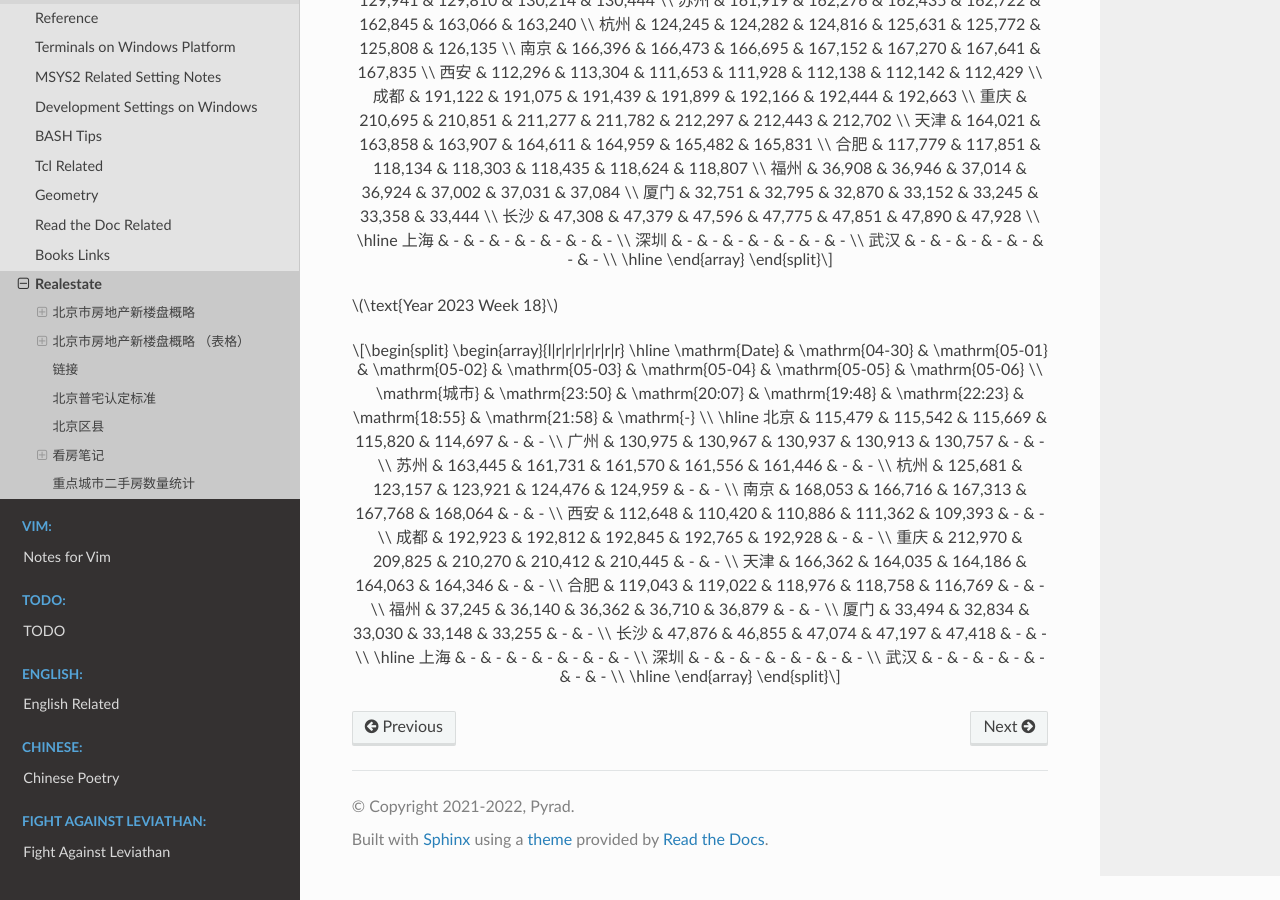
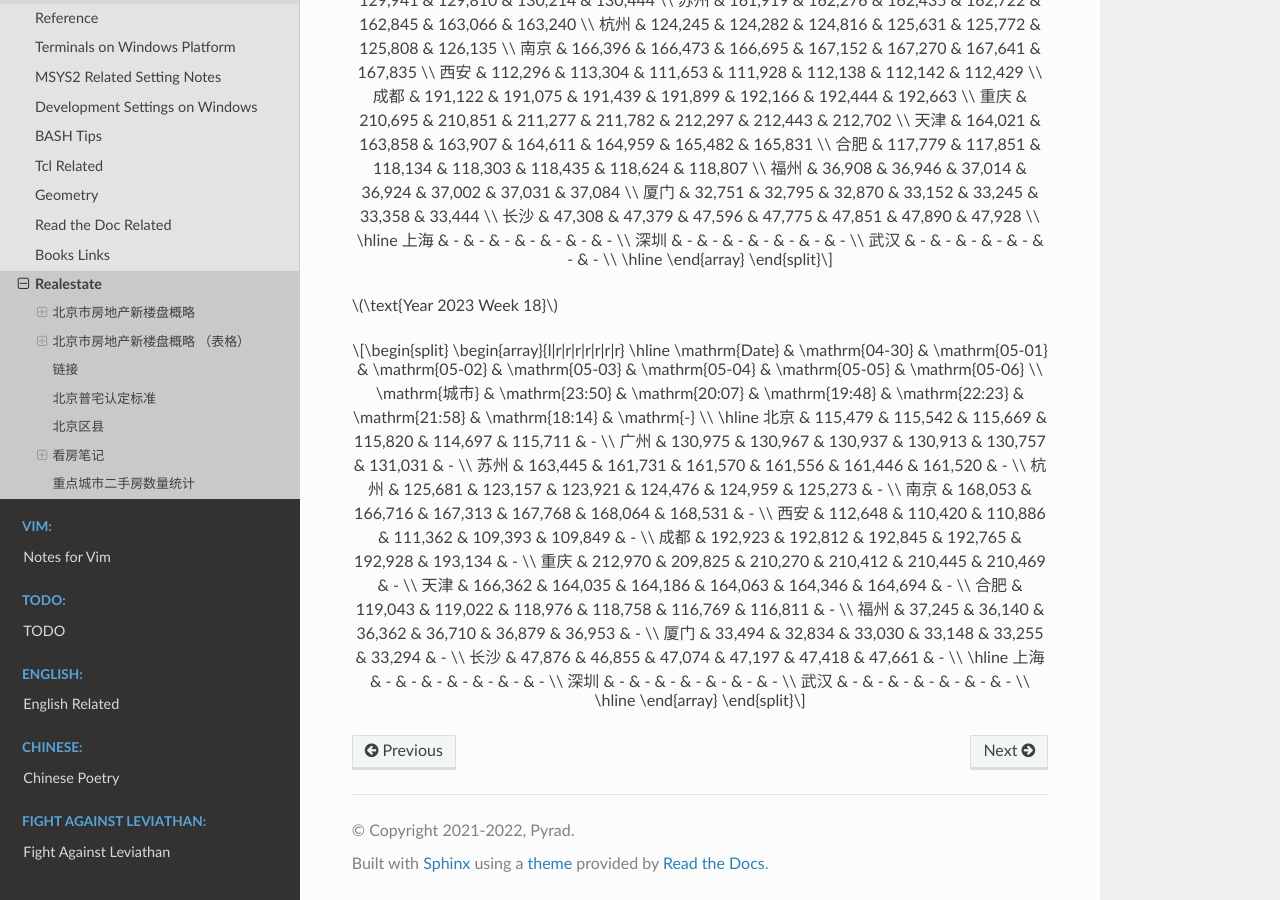
Before and after one commit to Pyrad/pyradnotes, a Sphinx documentation site: the page built from source/Notes/realestate.md, in a window 1280 px wide and 900 px high, scrolled down 13501 px. Built offline with Sphinx 7.4.7 and the Read the Docs theme 2.0.0, drawn with Linux system fonts in a browser that asks for light colours; a script that is not in the unit is left out.

Commit message:
Realestate Update resale numbers 2023-05-05

```diff
--- a/source/Notes/realestate.md
+++ b/source/Notes/realestate.md
@@ -689,21 +689,21 @@ $$
 \begin{array}{l|r|r|r|r|r|r|r}
 \hline
 \mathrm{Date} & \mathrm{04-30} & \mathrm{05-01} & \mathrm{05-02} & \mathrm{05-03} & \mathrm{05-04} & \mathrm{05-05} & \mathrm{05-06} \\
-\mathrm{城市} & \mathrm{23:50} & \mathrm{20:07} & \mathrm{19:48} & \mathrm{22:23} & \mathrm{18:55} & \mathrm{21:58} & \mathrm{-} \\
+\mathrm{城市} & \mathrm{23:50} & \mathrm{20:07} & \mathrm{19:48} & \mathrm{22:23} & \mathrm{21:58} & \mathrm{18:14} & \mathrm{-} \\
 \hline
-北京 & 115,479 & 115,542 & 115,669 & 115,820 & 114,697 & - & - \\
-广州 & 130,975 & 130,967 & 130,937 & 130,913 & 130,757 & - & - \\
-苏州 & 163,445 & 161,731 & 161,570 & 161,556 & 161,446 & - & - \\
-杭州 & 125,681 & 123,157 & 123,921 & 124,476 & 124,959 & - & - \\
-南京 & 168,053 & 166,716 & 167,313 & 167,768 & 168,064 & - & - \\
-西安 & 112,648 & 110,420 & 110,886 & 111,362 & 109,393 & - & - \\
-成都 & 192,923 & 192,812 & 192,845 & 192,765 & 192,928 & - & - \\
-重庆 & 212,970 & 209,825 & 210,270 & 210,412 & 210,445 & - & - \\
-天津 & 166,362 & 164,035 & 164,186 & 164,063 & 164,346 & - & - \\
-合肥 & 119,043 & 119,022 & 118,976 & 118,758 & 116,769 & - & - \\
-福州 & 37,245 & 36,140 & 36,362 & 36,710 & 36,879 & - & - \\
-厦门 & 33,494 & 32,834 & 33,030 & 33,148 & 33,255 & - & - \\
-长沙 & 47,876 & 46,855 & 47,074 & 47,197 & 47,418 & - & - \\
+北京 & 115,479 & 115,542 & 115,669 & 115,820 & 114,697 & 115,711 & - \\
+广州 & 130,975 & 130,967 & 130,937 & 130,913 & 130,757 & 131,031 & - \\
+苏州 & 163,445 & 161,731 & 161,570 & 161,556 & 161,446 & 161,520 & - \\
+杭州 & 125,681 & 123,157 & 123,921 & 124,476 & 124,959 & 125,273 & - \\
+南京 & 168,053 & 166,716 & 167,313 & 167,768 & 168,064 & 168,531 & - \\
+西安 & 112,648 & 110,420 & 110,886 & 111,362 & 109,393 & 109,849 & - \\
+成都 & 192,923 & 192,812 & 192,845 & 192,765 & 192,928 & 193,134 & - \\
+重庆 & 212,970 & 209,825 & 210,270 & 210,412 & 210,445 & 210,469 & - \\
+天津 & 166,362 & 164,035 & 164,186 & 164,063 & 164,346 & 164,694 & - \\
+合肥 & 119,043 & 119,022 & 118,976 & 118,758 & 116,769 & 116,811 & - \\
+福州 & 37,245 & 36,140 & 36,362 & 36,710 & 36,879 & 36,953 & - \\
+厦门 & 33,494 & 32,834 & 33,030 & 33,148 & 33,255 & 33,294 & - \\
+长沙 & 47,876 & 46,855 & 47,074 & 47,197 & 47,418 & 47,661 & - \\
 \hline
 上海 & - & - & - & - & - & - & - \\
 深圳 & - & - & - & - & - & - & - \\
```
